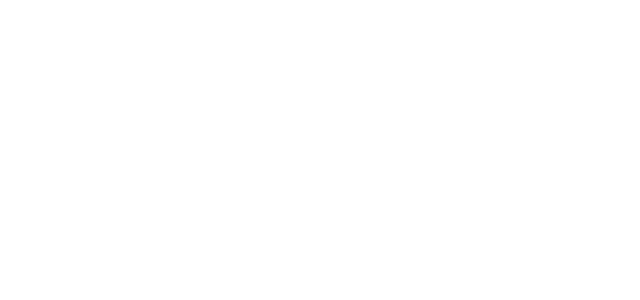
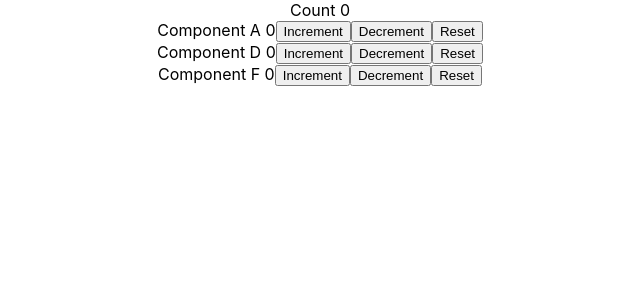
Before and after one commit to dhruvpateldp96/React-Django, a React (Create React App) app in the folder my-app/: page / in a window 1280 px wide. Shown: the top 300 px of the page, without its empty margins (320-960 px from the left). Built offline with nearby package versions, Linux system fonts and the light colour scheme.

Commit message:
contextCounter

```diff
--- a/my-app/src/App.js
+++ b/my-app/src/App.js
@@ -1,22 +1,48 @@
-import React, { Component } from 'react';
+import React, { useReducer } from 'react';
 import './App.css';
-import IntervalClassCounter from './components/IntervalClassCounter';
-import IntervalHookCounter from './components/IntervalHookCounter';
-import DataFetching from './components/DataFetching'
-import CounterOne from './components/CounterOne'
-import CounterThree from './components/CounterThree'
+// import IntervalClassCounter from './components/IntervalClassCounter';
+// import IntervalHookCounter from './components/IntervalHookCounter';
+// import DataFetching from './components/DataFetching'
+// import CounterOne from './components/CounterOne'
+// import CounterThree from './components/CounterThree'
 import ComponentA from './components/ComponentA'
 import ComponentB from './components/ComponentB'
 import ComponentC from './components/ComponentC'
 
+
+export const CountContext = React.createContext()
+
+const initialState = 0
+const reducer = (state, action) => {
+    switch(action) {
+        case 'increment':
+            return state+1
+        case 'decrement':
+            return state-1
+        case 'reset':
+            return initialState
+        default:
+            return state
+    }
+}
+
+
+
 function App() {
+
+  const [count, dispatch] = useReducer(reducer, initialState)
+
   return (
-    <div className="App">
-      <ComponentA/>
-      <ComponentB/>
-      <ComponentC/>
-     {/* <CounterThree /> */}
+    <CountContext.Provider value={{ countState: count, countDispatch: dispatch }}>
+      <div className="App">
+        Count {count}
+        <ComponentA/>
+        <ComponentB/>
+        <ComponentC/>
+      {/* <CounterThree /> */}
     </div>
+    </CountContext.Provider>
+
   );
 }
 
--- a/my-app/src/components/ComponentA.js
+++ b/my-app/src/components/ComponentA.js
@@ -1,8 +1,14 @@
-import React from 'react'
+import React, {useContext} from 'react'
+import { CountContext } from '../App'
 
 function ComponentA() {
+    const countContext = useContext(CountContext)
     return (
         <div>
+            Component A {countContext.countState}
+            <button onClick = {() => countContext.countDispatch('increment')}>Increment</button>
+            <button onClick = {() => countContext.countDispatch('decrement')}>Decrement</button>
+            <button onClick = {() => countContext.countDispatch('reset')}>Reset</button>
 
         </div>
     )
--- a/my-app/src/components/ComponentC.js
+++ b/my-app/src/components/ComponentC.js
@@ -1,4 +1,4 @@
-import React, { Component } from 'react'
+import React  from 'react'
 import ComponentE from './ComponentE'
 
 function ComponentC() {
--- a/my-app/src/components/ComponentD.js
+++ b/my-app/src/components/ComponentD.js
@@ -1,8 +1,14 @@
-import React from 'react'
+import React, {useContext} from 'react'
+import { CountContext } from '../App'
 
 function ComponentD() {
+    const countContext = useContext(CountContext)
     return (
         <div>
+            Component D {countContext.countState}
+            <button onClick = {() => countContext.countDispatch('increment')}>Increment</button>
+            <button onClick = {() => countContext.countDispatch('decrement')}>Decrement</button>
+            <button onClick = {() => countContext.countDispatch('reset')}>Reset</button>
 
         </div>
     )
--- a/my-app/src/components/ComponentF.js
+++ b/my-app/src/components/ComponentF.js
@@ -1,8 +1,14 @@
-import React from 'react'
+import React, {useContext} from 'react'
+import { CountContext } from '../App'
 
 function ComponentF() {
+    const countContext = useContext(CountContext)
     return (
         <div>
+            Component F {countContext.countState}
+            <button onClick = {() => countContext.countDispatch('increment')}>Increment</button>
+            <button onClick = {() => countContext.countDispatch('decrement')}>Decrement</button>
+            <button onClick = {() => countContext.countDispatch('reset')}>Reset</button>
 
         </div>
     )
```
